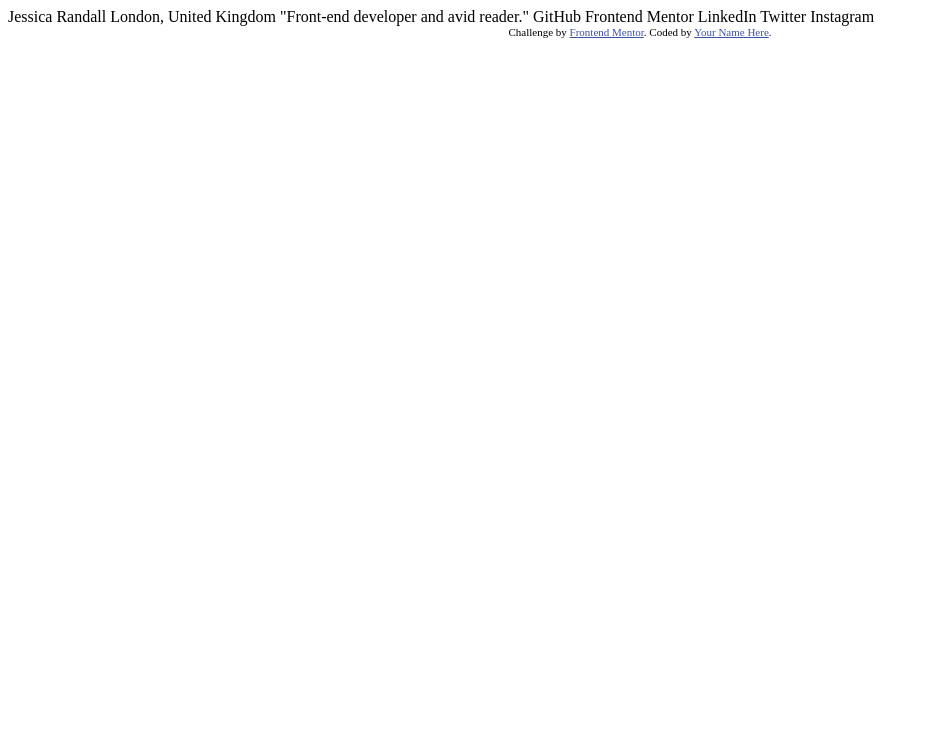
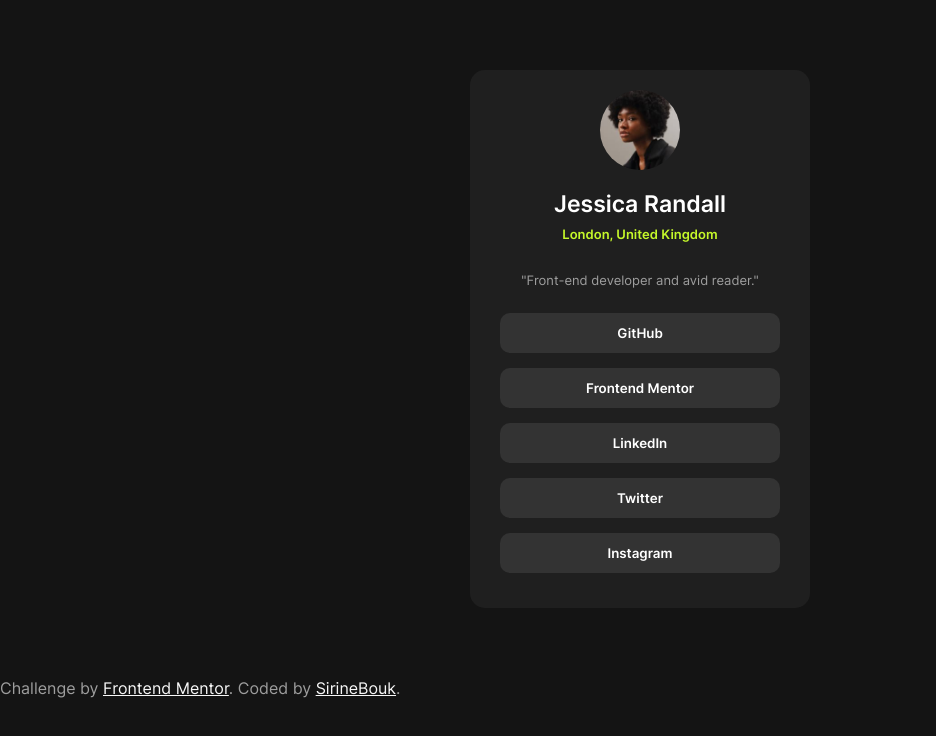
Before and after one commit to SirineBouk/social-links-profile, a plain HTML site: page index.html in a window 1280 px wide. Shown: the whole page, without its empty margins (0-936 px from the left). Drawn offline with Linux system fonts and the light colour scheme.

Commit message:
Final version

```diff
--- a/index.html
+++ b/index.html
@@ -10,27 +10,41 @@
 
   <link rel="stylesheet" href="style.css">
 
-  <!-- Feel free to remove these styles or customise in your own stylesheet 👍 -->
-  <style>
-    .attribution { font-size: 11px; text-align: center; }
-    .attribution a { color: hsl(228, 45%, 44%); }
-  </style>
 </head>
+
 <body>
+  <div class="card">
+    <div class="img">
+      <img src="assets/images/avatar-jessica.jpeg" >
+    </div>
 
-  Jessica Randall
-  London, United Kingdom
-  "Front-end developer and avid reader."
+    <div class="Sname">
+      <p class="name">Jessica Randall</p>
+    </div>
 
-  GitHub
-  Frontend Mentor
-  LinkedIn
-  Twitter
-  Instagram
+    <div class="location">
+      <p class="loc">London, United Kingdom</p>
+    </div>
+
+    <div class="des">
+      <p>"Front-end developer and avid reader."</p>
+    </div>
+
+    <div class="btn">
+      <button class="GitHub">GitHub</button>
+      <button class="frontendmentor">Frontend Mentor</button>
+      <button class="LinkedIn">LinkedIn</button>
+      <button class="Twitter">Twitter</button>
+      <button class="Instagram">Instagram</button>
+    </div>
+
+  </div>
+
 
   <div class="attribution">
     Challenge by <a href="https://www.frontendmentor.io?ref=challenge" target="_blank">Frontend Mentor</a>.
-    Coded by <a href="#">Your Name Here</a>.
+    Coded by <a href="https://github.com/SirineBouk" target="_blank">SirineBouk</a>.
   </div>
+
 </body>
 </html>
--- a/style.css
+++ b/style.css
@@ -0,0 +1,108 @@
+@font-face {
+    font-family: Inter;
+    src: url(assets/fonts/Inter-VariableFont_slnt\,wght.ttf);
+}
+* {
+    margin: 0;
+    padding: 0;
+    font-family: Inter;
+}
+
+body{
+    background-color: hsl(0, 0%, 8%);
+}
+
+.card{
+    position: relative;
+    padding: 20px;
+    width: 300px;
+    margin: 70px auto;
+    background-color: hsl(0, 0%, 12%);
+    border-radius: 15px;
+}
+
+.card .img{
+    position: relative;
+    height: 80px;
+    width: 80px;
+    margin: auto;
+    margin-bottom: 20px;
+}
+
+.img img{
+    height: 100%;
+    width: 100%;
+    border-radius: 50%;
+}
+
+.Sname{
+    position: relative;
+    margin: 0px;
+    text-align: center;
+    margin-bottom: 8px;
+}
+
+.Sname .name{
+    font-size: 23px;
+    font-weight: 600;
+    color: hsl(0, 0%, 100%) ;
+
+}
+.location{
+    position: relative;
+    margin: auto;
+    text-align: center;
+}
+
+.location .loc{
+    font-size: 13px;
+    font-weight: 600;
+    color: hsl(75, 94%, 57%);
+}
+
+.des{
+    position: relative;
+    margin: auto;
+    margin-top: 30px;
+    margin-bottom: 25px;
+    color: hsl(0, 0%, 62%);
+}
+
+.des p{
+    font-size: small;
+    text-align: center;
+}
+
+.card .btn{
+    position: relative;
+    width: 280px;
+    margin: auto;
+}
+
+button{
+    display: block;
+    padding: 5px;
+    margin: auto;
+    margin-bottom: 15px;
+    width: 100%;
+    height: 40px;
+    color: hsl(0, 0%, 100%) ;
+    font-weight: 600;
+    background-color: hsl(0, 0%, 20%);
+    border: none;
+    border-radius: 10px;
+    cursor: pointer;
+}
+
+button:hover{
+    background-color: hsl(75, 94%, 57%);
+    color: black;
+}
+
+.attribution{
+    position: absolute;
+    color: hsl(0, 0%, 62%);
+}
+.attribution a{
+    color: rgb(248, 248, 248);
+}
```
